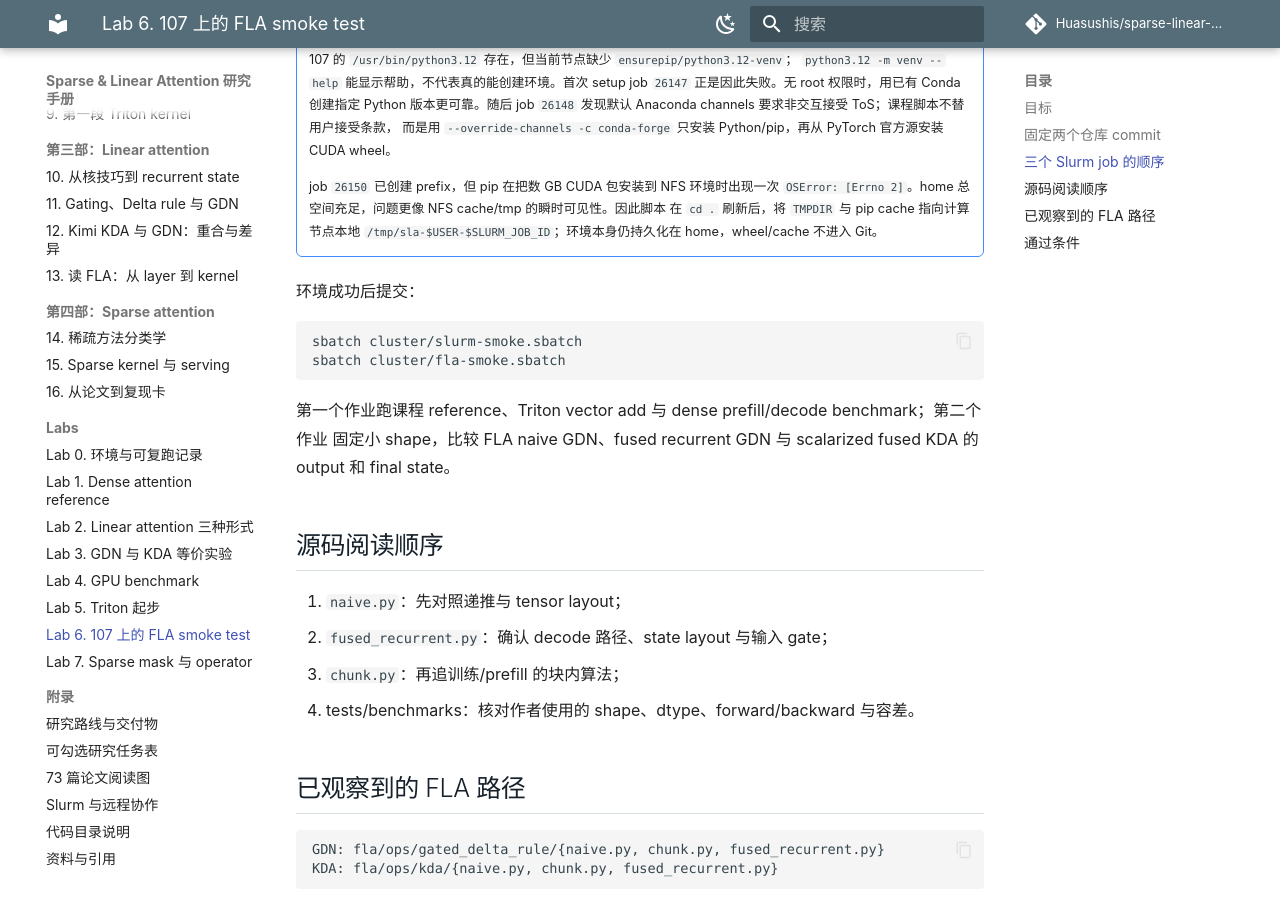
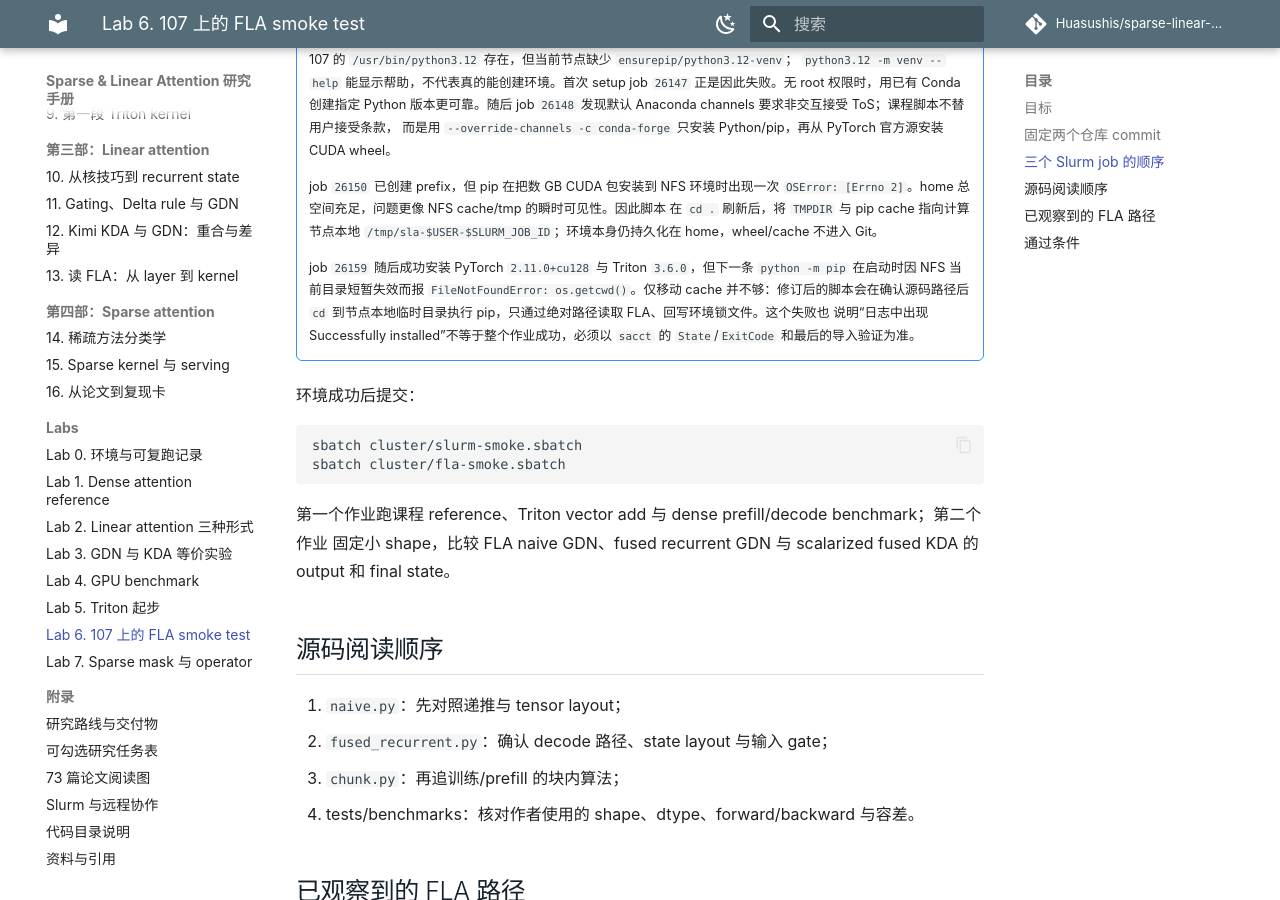
Before and after one commit to Huasushis/sparse-linear-attention, an MkDocs documentation site: the page built from book/labs/06-fla-on-107.md, in a window 1280 px wide and 900 px high, scrolled down 1131 px. Built offline with MkDocs 1.6.1 and Material for MkDocs 9.7.7, drawn with Linux system fonts in a browser that asks for light colours; comment, search, counter and statistics services are not loaded.

Commit message:
Run cluster setup outside NFS cwd

````diff
--- a/book/labs/06-fla-on-107.md
+++ b/book/labs/06-fla-on-107.md
@@ -53,6 +53,13 @@ PyTorch/Triton/FLA，并保存 `pip freeze`。它不会使用 Miniconda base 的
     在 `cd .` 刷新后，将 `TMPDIR` 与 pip cache 指向计算节点本地
     `/tmp/sla-$USER-$SLURM_JOB_ID`；环境本身仍持久化在 home，wheel/cache 不进入 Git。
 
+    job `26159` 随后成功安装 PyTorch `2.11.0+cu128` 与 Triton `3.6.0`，但下一条
+    `python -m pip` 在启动时因 NFS 当前目录短暂失效而报
+    `FileNotFoundError: os.getcwd()`。仅移动 cache 并不够：修订后的脚本会在确认源码路径后
+    `cd` 到节点本地临时目录执行 pip，只通过绝对路径读取 FLA、回写环境锁文件。这个失败也
+    说明“日志中出现 Successfully installed”不等于整个作业成功，必须以 `sacct` 的
+    `State`/`ExitCode` 和最后的导入验证为准。
+
 环境成功后提交：
 
 ```bash
````
Also changed, not shown: 1 other file.
